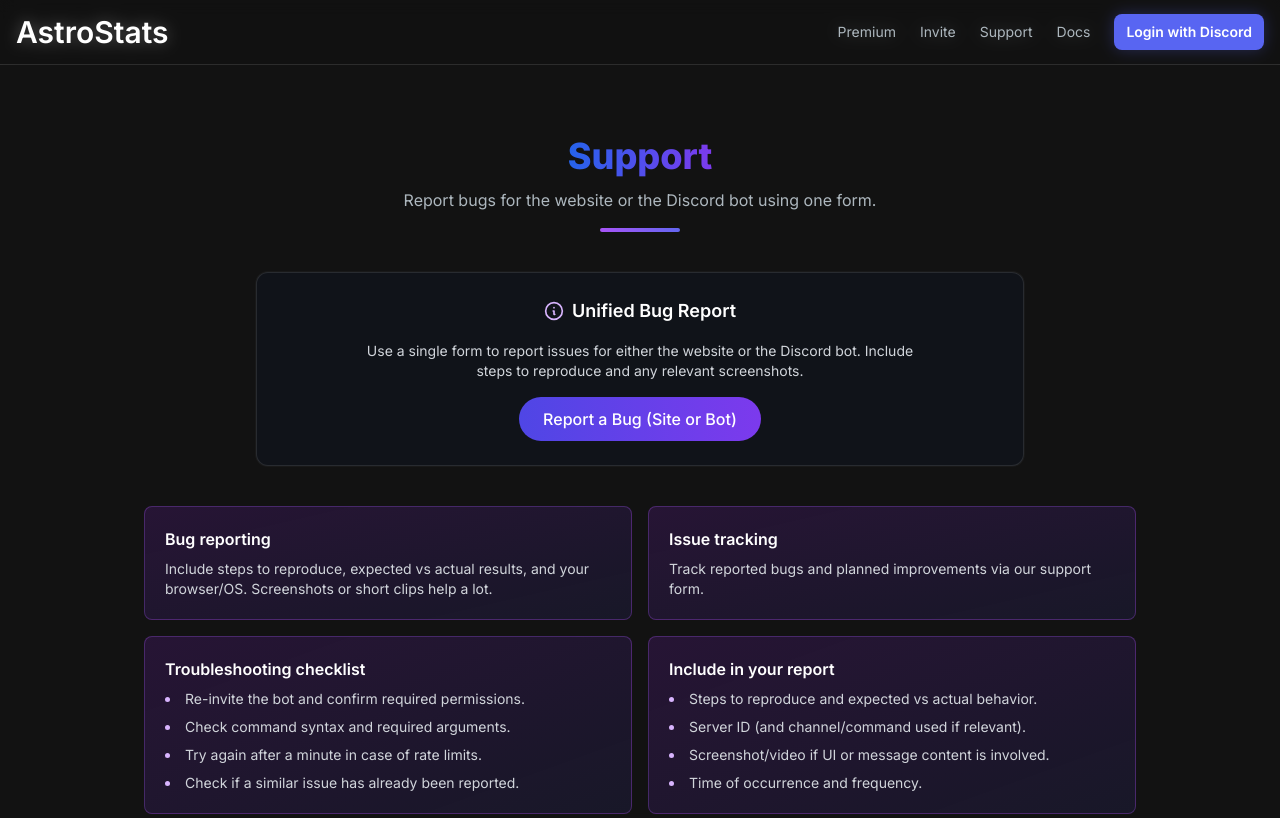
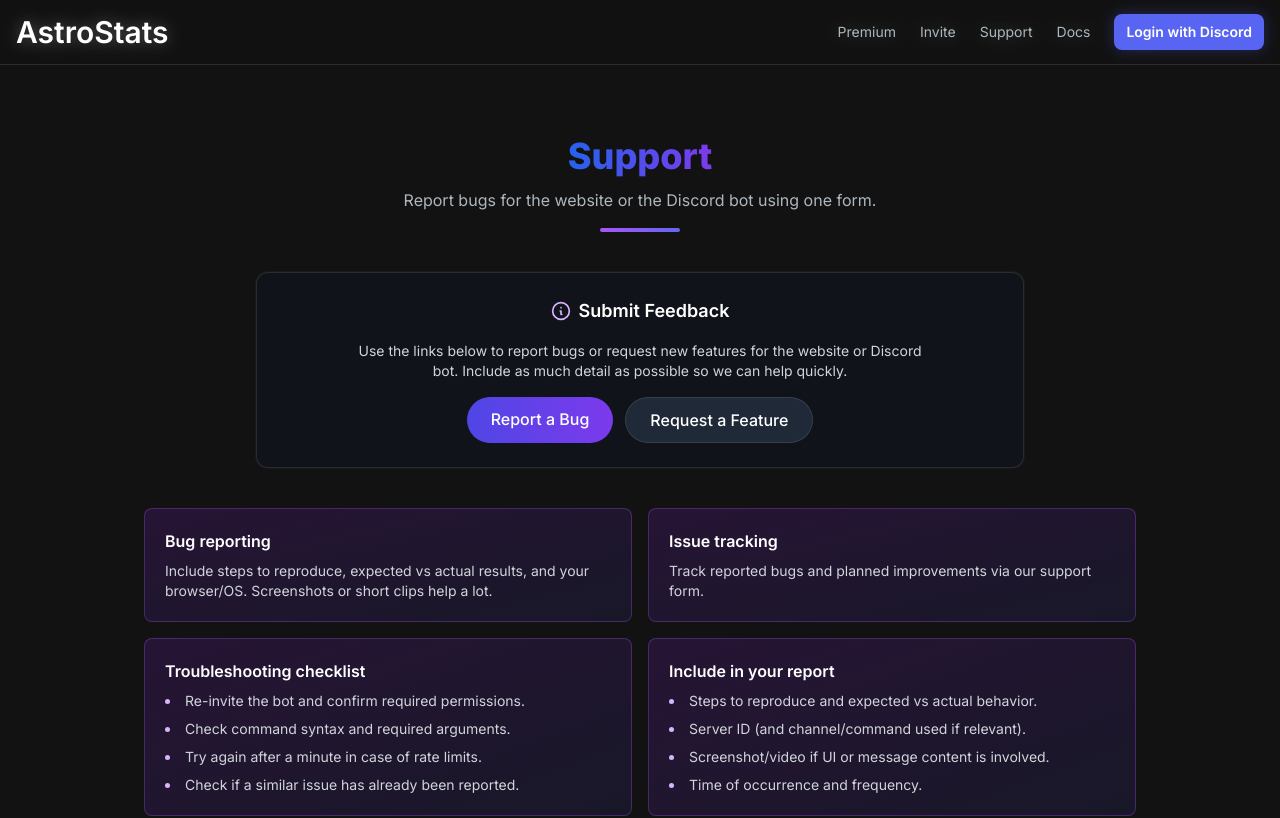
Before and after one commit to danblock97/astrostats-webpage, a Next.js app: page /support in a window 1280 px wide. Shown: the top 818 px of the page. Built offline with nearby package versions, Linux system fonts and the light colour scheme; no server answers.

Commit message:
refactor(Support): update support section with separate links for bug reporting and feature requests (#27)

```diff
--- a/src/app/components/Support.jsx
+++ b/src/app/components/Support.jsx
@@ -9,9 +9,11 @@
     }
   }, []);
 
-  // Unified bug-report form (covers both site and Discord bot)
+  // Links for bug reporting and feature requests
   const BUG_REPORT_FORM_URL =
-    "https://www.notion.so/28df8761b6498137841fce83102c7139?pvs=106";
+    "https://danblock97.atlassian.net/jira/software/c/form/13d822b1-3696-48be-935c-457148c78b91?atlOrigin=eyJpIjoiM2RhY2E2YWUyNGM5NDg1Nzk2OGI4YjFiMzA0NjRkY2MiLCJwIjoiaiJ9";
+  const FEATURE_REQUEST_FORM_URL =
+    "https://danblock97.atlassian.net/jira/software/c/form/ce09356c-5fda-4e58-aed7-061a3d67672a?atlOrigin=eyJpIjoiNTkwMDlkOWE4MmQwNDM5MjhlNDY0N2JkZGRlM2QwMGMiLCJwIjoiaiJ9";
 
   return (
     <div className="w-full my-10">
@@ -39,19 +41,29 @@
                 <svg className="w-5 h-5 text-purple-300" fill="none" stroke="currentColor" viewBox="0 0 24 24" aria-hidden="true">
                   <path strokeLinecap="round" strokeLinejoin="round" strokeWidth={2} d="M13 16h-1v-4h-1m1-4h.01M12 2a10 10 0 100 20 10 10 0 000-20z" />
                 </svg>
-                <h2 className="text-lg font-semibold text-white">Unified Bug Report</h2>
+                <h2 className="text-lg font-semibold text-white">Submit Feedback</h2>
               </div>
               <p className="text-sm text-gray-300 max-w-prose">
-                Use a single form to report issues for either the website or the Discord bot. Include steps to reproduce and any relevant screenshots.
+                Use the links below to report bugs or request new features for the website or Discord bot. Include as much detail as possible so we can help quickly.
               </p>
+              <div className="flex flex-col sm:flex-row gap-3 w-full justify-center">
                 <a
                   href={BUG_REPORT_FORM_URL}
                   target="_blank"
                   rel="noopener noreferrer"
                   className="px-6 py-2.5 rounded-full bg-gradient-to-r from-indigo-600 to-violet-600 text-white font-medium hover:opacity-90 transition text-center"
                 >
-                Report a Bug (Site or Bot)
+                  Report a Bug
                 </a>
+                <a
+                  href={FEATURE_REQUEST_FORM_URL}
+                  target="_blank"
+                  rel="noopener noreferrer"
+                  className="px-6 py-2.5 rounded-full bg-gray-800 border border-white/10 text-white font-medium hover:bg-gray-700 transition text-center"
+                >
+                  Request a Feature
+                </a>
+              </div>
             </div>
           </div>
         </div>
```
Lines whose indentation alone changed are shown as unchanged.
